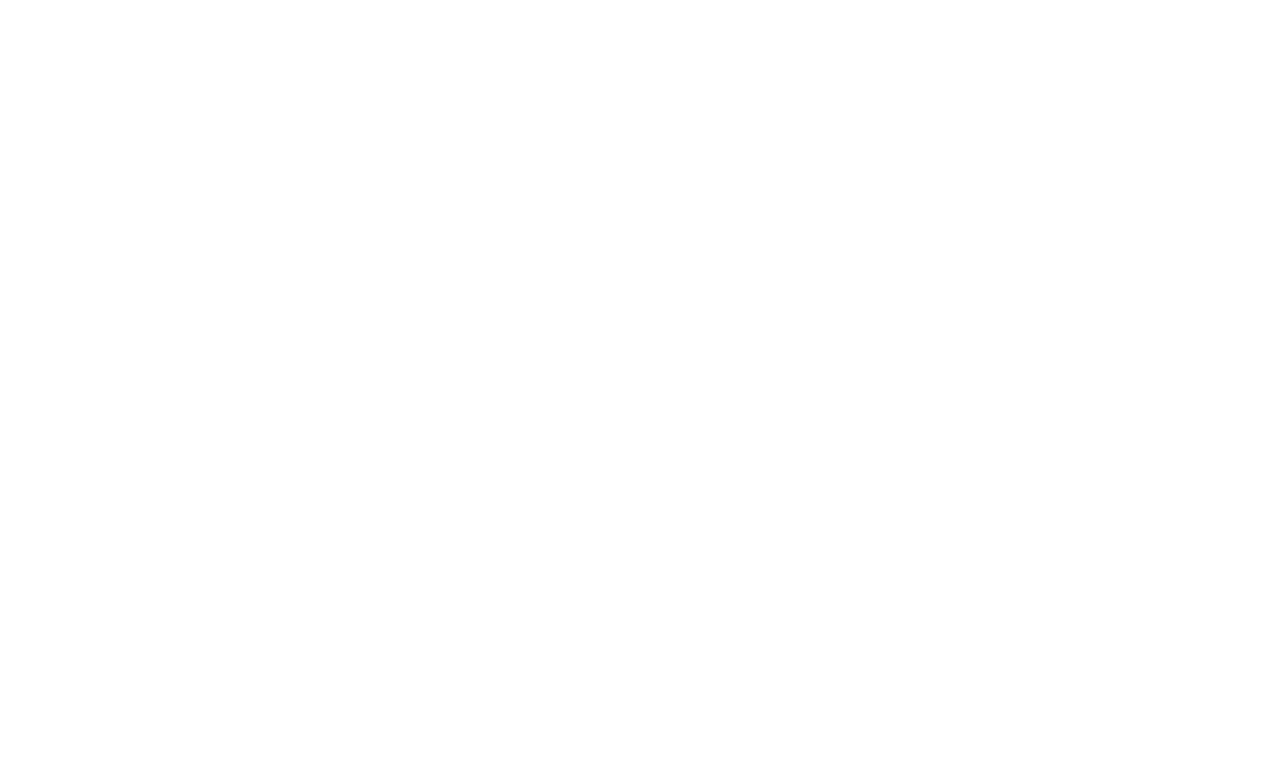
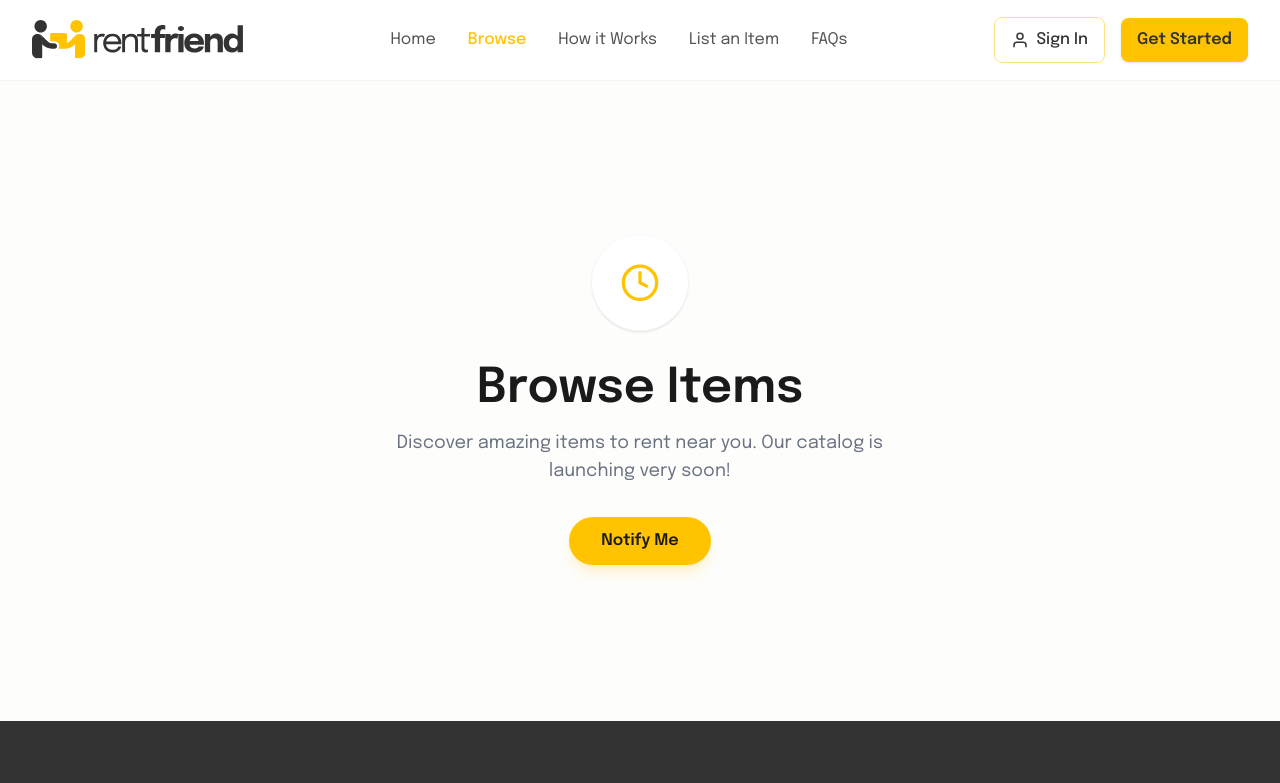
Before and after one commit to safinelahi/Rent-friend, a React (Vite) app: page /browse in a window 1280 px wide. Before the commit this address had no page. Shown: the top 783 px of the page. Built offline with nearby package versions, Linux system fonts and the light colour scheme.

Commit message:
create some new pages and add comming  soon massage of that pages , also add a new page that is forgot password and link of all  those  pages

```diff
--- a/package.json
+++ b/package.json
@@ -12,6 +12,7 @@
   "dependencies": {
     "@tailwindcss/vite": "^4.1.18",
     "@vercel/speed-insights": "^1.3.1",
+    "framer-motion": "^12.23.26",
     "react": "^19.2.0",
     "react-dom": "^19.2.0",
     "react-icons": "^5.5.0",
--- a/src/App.jsx
+++ b/src/App.jsx
@@ -3,23 +3,31 @@ import Home from "./pages/Home/Home";
 import Layout from "./components/Layout";
 import SignUp from "./pages/SignUp/SignUp";
 import Login from "./pages/Login/Login";
+import ForgotPassword from "./pages/Forgetpassword/ForgotPassword";
 import { SpeedInsights } from "@vercel/speed-insights/react";
+
+// --- IMPORT YOUR NEW PAGES HERE ---
+import Browse from "./pages/Browse/Browse";
+import HowItWorks from "./pages/HowItWorks/HowItWorks";
+import ListAnItem from "./pages/ListAnItem/ListAnItem";
+import FAQs from "./pages/FAQs/FAQs";
 
 function App() {
   return (
     <>
       <Routes>
-        <Route
-          path="/"
-          element={
-            <Layout>
-              <Home />
-            </Layout>
-          }
-        />
+        {/* Wrap these in Layout so they have the Navbar & Footer */}
+        <Route path="/" element={<Layout><Home /></Layout>} />
 
+        <Route path="/browse" element={<Layout><Browse /></Layout>} />
+        <Route path="/how-it-works" element={<Layout><HowItWorks /></Layout>} />
+        <Route path="/list-item" element={<Layout><ListAnItem /></Layout>} />
+        <Route path="/faqs" element={<Layout><FAQs /></Layout>} />
+
+        {/* Standalone Pages */}
         <Route path="/signup" element={<SignUp />} />
         <Route path="/login" element={<Login />} />
+        <Route path="/forgot-password" element={<ForgotPassword />} />
       </Routes>
 
       <SpeedInsights />
--- /dev/null
+++ b/src/components/ComingSoon.jsx
@@ -0,0 +1,69 @@
+import React from 'react';
+import { motion } from 'framer-motion';
+import { FiClock } from "react-icons/fi";
+
+const ComingSoon = ({ title, subtitle }) => {
+  return (
+    <div className="min-h-[80vh] flex flex-col items-center justify-center bg-[#FDFDFC] px-4 overflow-hidden relative">
+
+      {/* Animated Background */}
+      <motion.div
+        animate={{ scale: [1, 1.2, 1], rotate: [0, 90, 0] }}
+        transition={{ duration: 20, repeat: Infinity, ease: "linear" }}
+        className="absolute top-20 left-10 w-64 h-64 bg-accent/10 rounded-full blur-3xl -z-10"
+      />
+      <motion.div
+        animate={{ scale: [1, 1.3, 1], rotate: [0, -90, 0] }}
+        transition={{ duration: 15, repeat: Infinity, ease: "linear" }}
+        className="absolute bottom-20 right-10 w-72 h-72 bg-blue-400/10 rounded-full blur-3xl -z-10"
+      />
+
+      {/* Main Content Card */}
+      <motion.div
+        initial={{ opacity: 0, y: 30 }}
+        animate={{ opacity: 1, y: 0 }}
+        transition={{ duration: 0.8, ease: "easeOut" }}
+        className="text-center max-w-lg z-10"
+      >
+        {/* Floating Icon */}
+        <motion.div
+          animate={{ y: [0, -15, 0] }}
+          transition={{ duration: 3, repeat: Infinity, ease: "easeInOut" }}
+          className="mx-auto bg-white p-6 rounded-full shadow-sm mb-8 w-24 h-24 flex items-center justify-center"
+        >
+          <FiClock size={40} className="text-accent" />
+        </motion.div>
+
+        {/* Text Animation */}
+        <motion.h1
+          initial={{ opacity: 0, scale: 0.9 }}
+          animate={{ opacity: 1, scale: 1 }}
+          transition={{ delay: 0.3, duration: 0.5 }}
+          className="text-4xl md:text-5xl font-bold text-[#1A1A1A] mb-4"
+        >
+          {title || "Coming Soon"}
+        </motion.h1>
+
+        <motion.p
+          initial={{ opacity: 0 }}
+          animate={{ opacity: 1 }}
+          transition={{ delay: 0.5, duration: 0.5 }}
+          className="text-gray-500 text-lg mb-8"
+        >
+          {subtitle || "We are working hard to bring this feature to life. Stay tuned for updates!"}
+        </motion.p>
+
+        {/* Pulse Button */}
+        <motion.button
+          whileHover={{ scale: 1.05 }}
+          whileTap={{ scale: 0.95 }}
+          className="px-8 py-3 bg-accent text-[#1A1A1A] font-semibold rounded-full shadow-lg shadow-accent/20 hover:shadow-accent/40 transition-shadow"
+        >
+          Notify Me
+        </motion.button>
+      </motion.div>
+    </div>
+  );
+};
+
+export default ComingSoon;
--- /dev/null
+++ b/src/pages/Browse/Browse.jsx
@@ -0,0 +1,13 @@
+import React from 'react';
+import ComingSoon from '../../components/ComingSoon';
+
+const Browse = () => {
+  return (
+    <ComingSoon
+      title="Browse Items"
+      subtitle="Discover amazing items to rent near you. Our catalog is launching very soon!"
+    />
+  );
+};
+
+export default Browse;
--- /dev/null
+++ b/src/pages/FAQs/FAQs.jsx
@@ -0,0 +1,13 @@
+import React from 'react';
+import ComingSoon from '../../components/ComingSoon';
+
+const FAQs = () => {
+  return (
+    <ComingSoon
+      title="Help Center"
+      subtitle="Have questions? We are compiling the best answers for you right now."
+    />
+  );
+};
+
+export default FAQs;
--- /dev/null
+++ b/src/pages/Forgetpassword/ForgotPassword.jsx
@@ -0,0 +1,71 @@
+import React from "react";
+import { Link } from "react-router-dom";
+import { FiArrowLeft } from "react-icons/fi";
+import logo from "../../assets/logo 2.svg";
+
+const ForgotPassword = () => {
+  return (
+    <div className="min-h-screen bg-[#FDFDFC] flex flex-col items-center justify-center px-4">
+      {/*Container */}
+      <div className="bg-white p-8 md:p-10 rounded-2xl shadow-sm border border-gray-100 w-full max-w-md text-center">
+        {/* Logo */}
+        <div className="flex justify-center mb-6">
+          <Link to="/">
+            <img
+              src={logo}
+              alt="Logo"
+              className="cursor-pointer"
+            />
+          </Link>
+        </div>
+
+        {/* Headings */}
+        <h1 className="text-2xl md:text-3xl font-bold text-[#1A1A1A] mb-2">
+          Reset your password
+        </h1>
+        <p className="text-gray-500 text-sm mb-8">
+          Enter your email and we'll send you a reset link
+        </p>
+
+        {/* Form */}
+        <form className="text-left flex flex-col gap-4">
+          <div>
+            <label
+              htmlFor="email"
+              className="block text-sm font-semibold text-[#1A1A1A] mb-2"
+            >
+              Email Address
+            </label>
+            <input
+              type="email"
+              id="email"
+              placeholder="your@gmail.com"
+              className="w-full bg-[#F9F9F9] border border-gray-200 text-gray-800 text-sm rounded-lg focus:ring-accent focus:border-accent block p-3 outline-none transition-all"
+              required
+            />
+          </div>
+
+          <button
+            type="submit"
+            className="w-full bg-[#FFB800] hover:bg-[#E5A600] text-[#1A1A1A] font-semibold rounded-lg text-sm px-5 py-3 text-center transition-colors mt-2"
+          >
+            Send Reset Link
+          </button>
+        </form>
+
+        {/* Back Link */}
+        <div className="mt-8">
+          <Link
+            to="/login"
+            className="inline-flex items-center gap-2 text-gray-600 hover:text-[#1A1A1A] font-medium text-sm transition-colors"
+          >
+            <FiArrowLeft size={16} />
+            <span>Back to Sign In</span>
+          </Link>
+        </div>
+      </div>
+    </div>
+  );
+};
+
+export default ForgotPassword;
--- a/src/pages/Forgetpassword/forgot.jsx
+++ /dev/null
@@ -1,11 +0,0 @@
-import React from 'react';
-
-const forgot = () => {
-    return (
-        <div>
-
-        </div>
-    );
-};
-
-export default forgot;
--- /dev/null
+++ b/src/pages/HowItWorks/HowItWorks.jsx
@@ -0,0 +1,13 @@
+import React from 'react';
+import ComingSoon from '../../components/ComingSoon';
+
+const HowItWorks = () => {
+  return (
+    <ComingSoon
+      title="How it Works"
+      subtitle="A simple guide to renting and lending is on its way."
+    />
+  );
+};
+
+export default HowItWorks;
--- /dev/null
+++ b/src/pages/ListAnItem/ListAnItem.jsx
@@ -0,0 +1,13 @@
+import React from 'react';
+import ComingSoon from '../../components/ComingSoon';
+
+const ListAnItem = () => {
+  return (
+    <ComingSoon
+      title="Start Earning"
+      subtitle="Soon you will be able to list your items and earn money securely."
+    />
+  );
+};
+
+export default ListAnItem;
```
Also changed, not shown: src/pages/Login/Login.jsx (+53 -26 lines), 1 other file (tests, documents, lock files or other folders).
